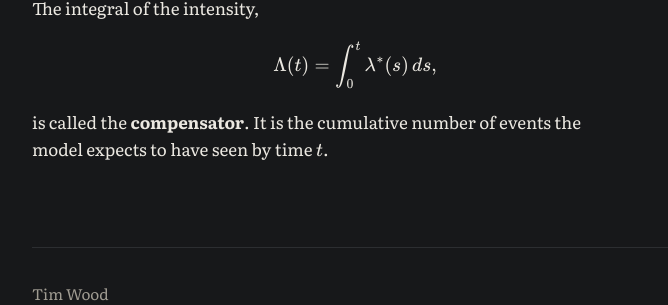
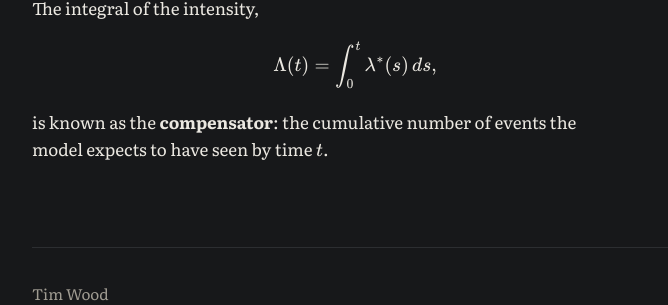
Before and after one commit to timj-wood/timj-wood.github.io, a Jekyll site: the page built from _posts/2026-09-15-hawkes-processes.md, in a window 1280 px wide and 900 px high, scrolled down 2610 px. Shown: the part 505-810 px from the top of the window, without its empty margins (285-953 px from the left). Built offline with Jekyll 4.4.1, drawn with Linux system fonts in a browser that asks for light colours; some of the changed text lies outside the part shown.

Commit message:
Update 2026-09-15-hawkes-processes.md

```diff
--- a/_posts/2026-09-15-hawkes-processes.md
+++ b/_posts/2026-09-15-hawkes-processes.md
@@ -60,4 +60,4 @@ $$
 \Lambda(t) = \int_0^t \lambda^*(s)\,ds,
 $$
 
-is called the **compensator**. It is the cumulative number of events the model expects to have seen by time $t$.
+is known as the **compensator**: the cumulative number of events the model expects to have seen by time $t$.
```
